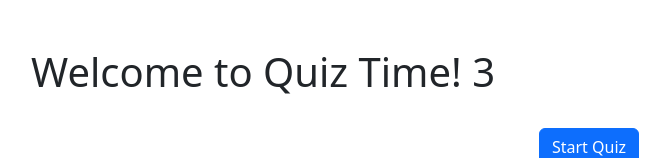
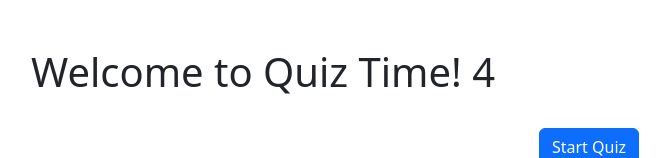
Before and after one commit to Johngoldade/Quiz-Time, a React (Vite) app in the folder client/: page / in a window 1280 px wide. Shown: the top 158 px of the page, without its empty margins (51-721 px from the left). Built offline with nearby package versions, Linux system fonts and the light colour scheme.

Commit message:
Tryin more stuff

```diff
--- a/client/src/components/Quiz.tsx
+++ b/client/src/components/Quiz.tsx
@@ -47,9 +47,9 @@ const Quiz = () => {
   if (!quizStarted) {
     return (
       <>
-        <div className="home-style">
-          <h1>Welcome to Quiz Time! 3</h1>
-        </div>
+        <header className="home-style">
+          <h1>Welcome to Quiz Time! 4</h1>
+        </header>
         <div className="p-4 text-center">
           <button className="btn btn-primary d-inline-block mx-auto" onClick={handleStartQuiz}>
             Start Quiz
```
